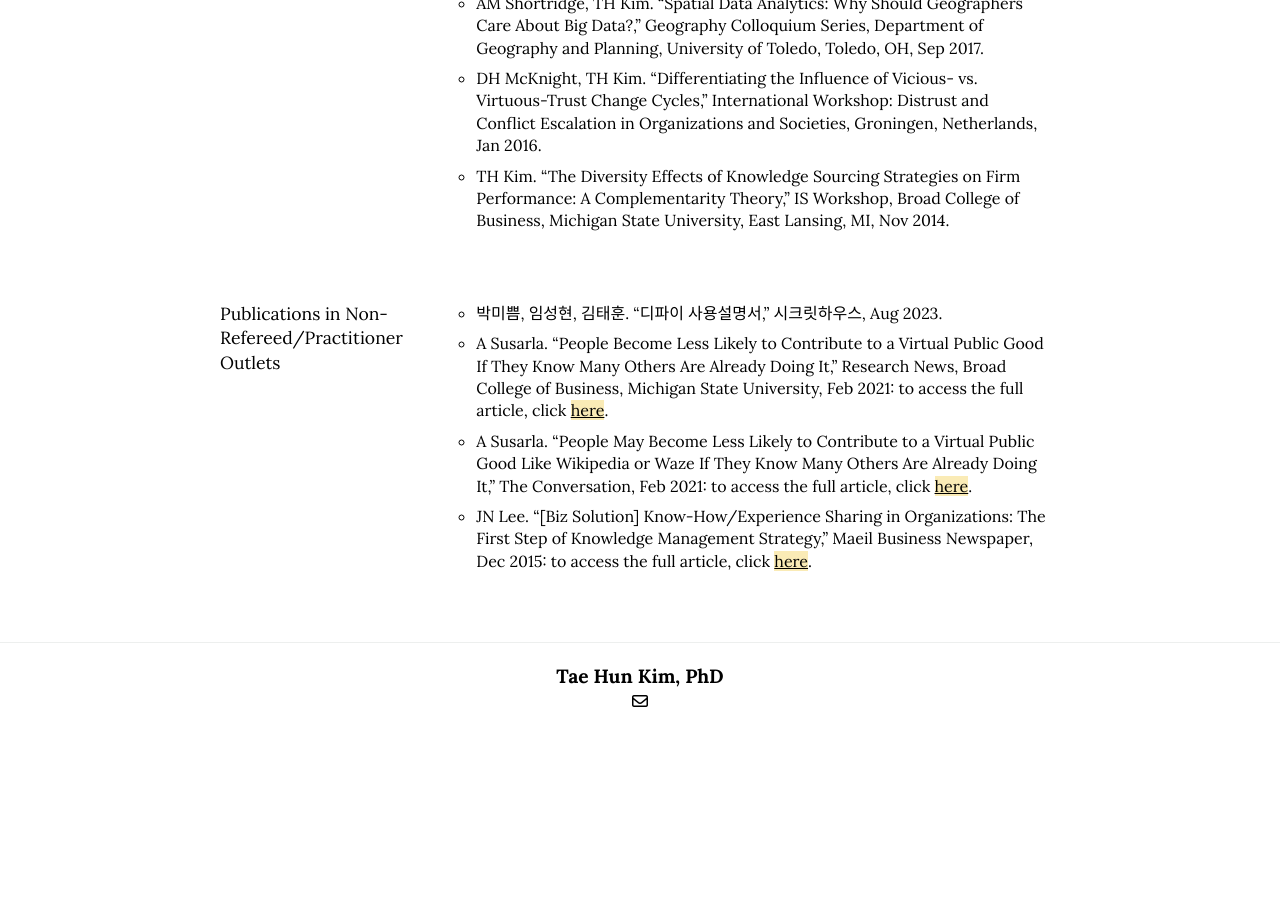
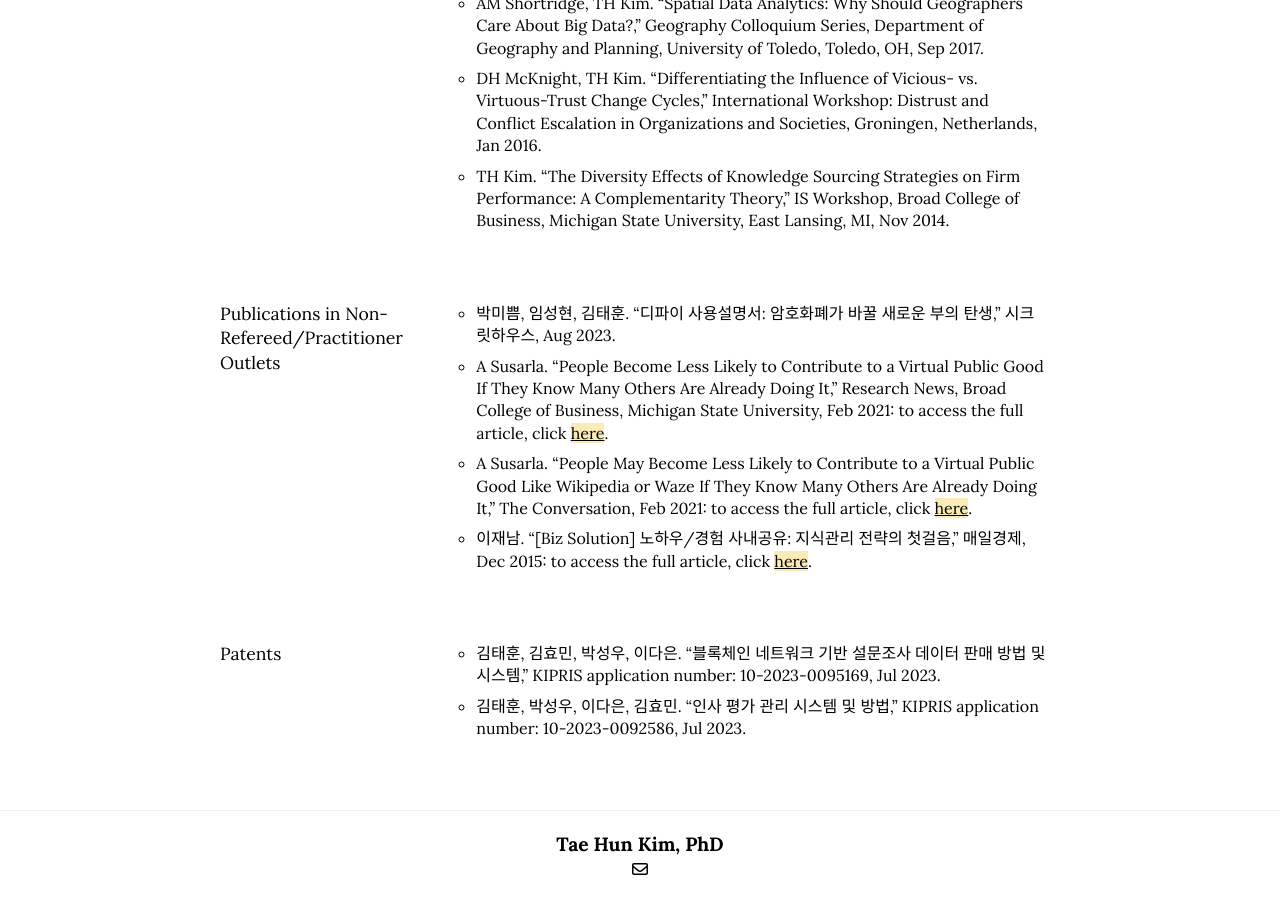
Before and after one commit to istaehun/taehun, a Jekyll site: the page built from index.html, in a window 1280 px wide and 900 px high, scrolled down 6181 px. Built offline with Jekyll 4.4.1, drawn with Linux system fonts in a browser that asks for light colours; nearby versions of some CDN libraries; before the commit the page ends 6913 px from its top, so only the background shows below that.

Commit message:
Update research.yml

```diff
--- a/_data/research.yml
+++ b/_data/research.yml
@@ -80,7 +80,12 @@
 -
   sub-title: Publications in Non-Refereed/Practitioner Outlets
   list:
-    - "박미쁨, 임성현, 김태훈. “디파이 사용설명서,” 시크릿하우스, Aug 2023."
+    - "박미쁨, 임성현, 김태훈. “디파이 사용설명서: 암호화폐가 바꿀 새로운 부의 탄생,” 시크릿하우스, Aug 2023."
     - "A Susarla. “People Become Less Likely to Contribute to a Virtual Public Good If They Know Many Others Are Already Doing It,” Research News, Broad College of Business, Michigan State University, Feb 2021: to access the full article, click <a href='https://broad.msu.edu/news/virtual-public-goods/'>here</a>."
     - "A Susarla. “People May Become Less Likely to Contribute to a Virtual Public Good Like Wikipedia or Waze If They Know Many Others Are Already Doing It,” The Conversation, Feb 2021: to access the full article, click <a href='https://theconversation.com/people-may-become-less-likely-to-contribute-to-a-virtual-public-good-like-wikipedia-or-waze-if-they-know-many-others-are-already-doing-it-140421/'>here</a>."
-    - "JN Lee. “[Biz Solution] Know-How/Experience Sharing in Organizations: The First Step of Knowledge Management Strategy,” Maeil Business Newspaper, Dec 2015: to access the full article, click <a href='https://www.mk.co.kr/news/business/view/2015/12/1148296/'>here</a>."
+    - "이재남. “[Biz Solution] 노하우/경험 사내공유: 지식관리 전략의 첫걸음,” 매일경제, Dec 2015: to access the full article, click <a href='https://www.mk.co.kr/news/business/view/2015/12/1148296/'>here</a>."
+-
+  sub-title: Patents
+  list:
+    - "김태훈, 김효민, 박성우, 이다은. “블록체인 네트워크 기반 설문조사 데이터 판매 방법 및 시스템,” KIPRIS application number: 10-2023-0095169, Jul 2023."
+    - "김태훈, 박성우, 이다은, 김효민. “인사 평가 관리 시스템 및 방법,” KIPRIS application number: 10-2023-0092586, Jul 2023."
```
